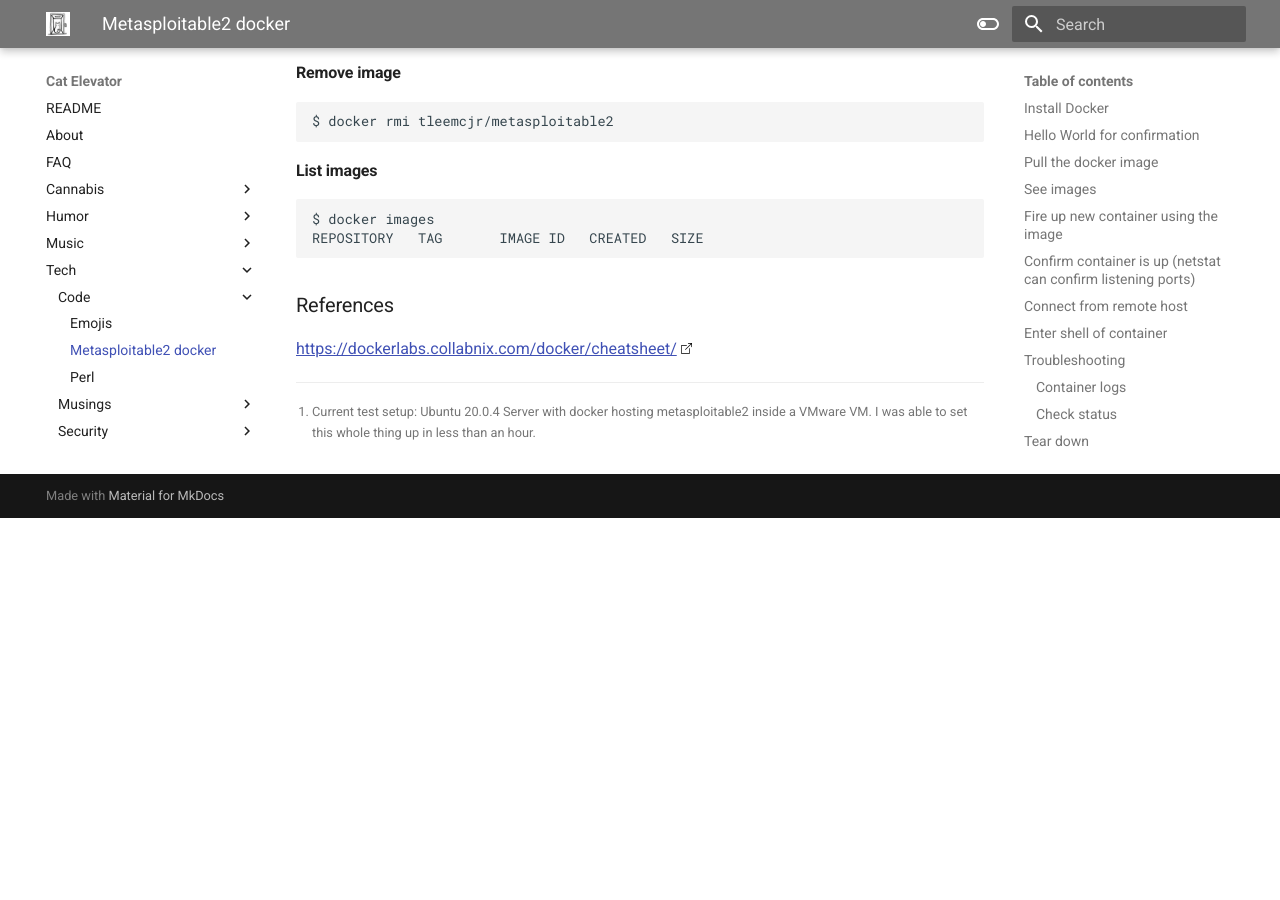
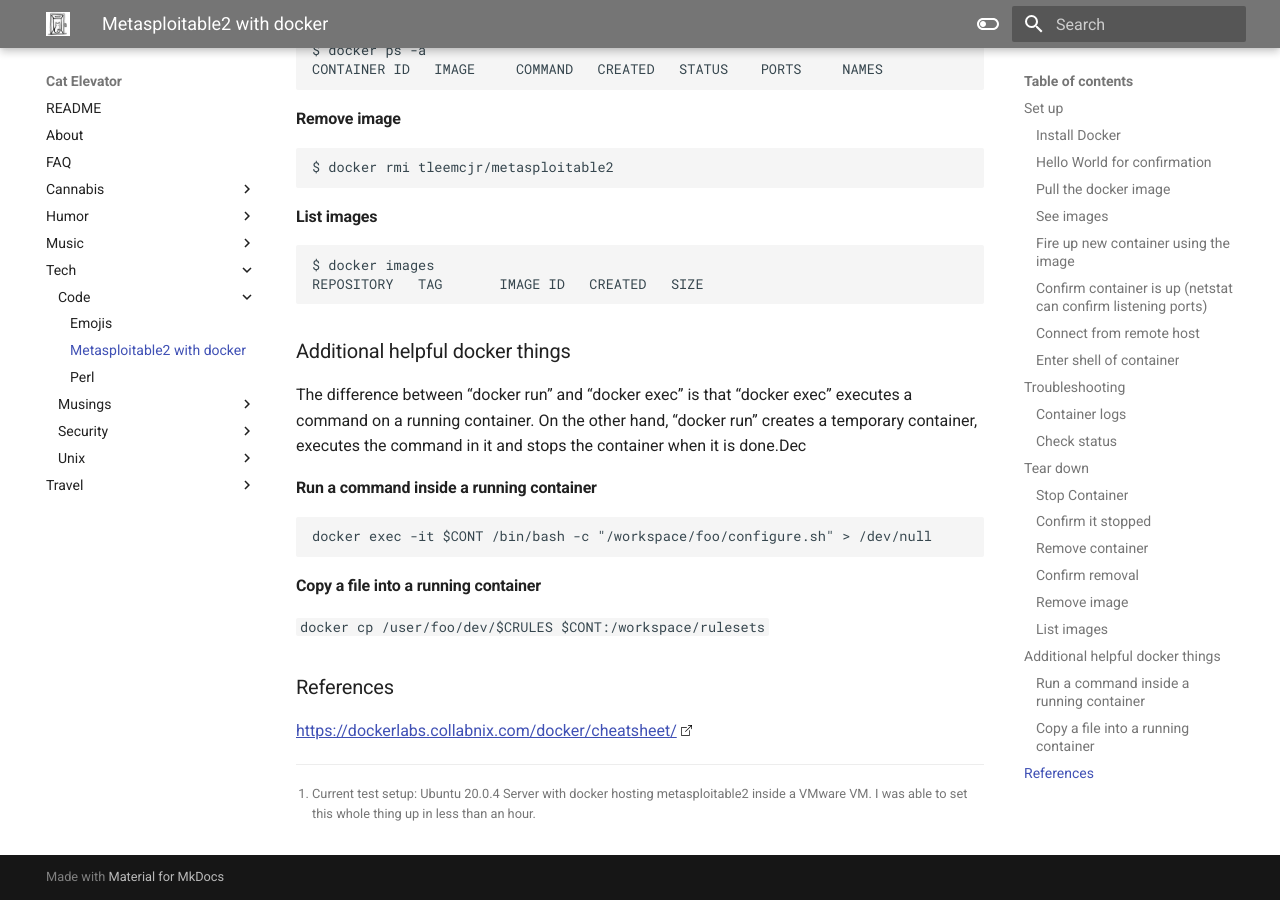
Before and after one commit to los7key/garden, an MkDocs documentation site: the page built from docs/tech/code/metasploitable2_docker.md, in a window 1280 px wide and 900 px high, scrolled down 2214 px. Built offline with MkDocs 1.6.1 and Material for MkDocs 9.7.7, drawn with Linux system fonts in a browser that asks for light colours; before the commit the page ends 2732 px from its top, so only the background shows below that; some of the changed text lies outside the part shown.

````diff
--- a/docs/tech/code/metasploitable2_docker.md
+++ b/docs/tech/code/metasploitable2_docker.md
@@ -1,10 +1,18 @@
+---
+layout: post
+title: Metasploitable2 with docker
+description: Metasploitable2 with docker
+date: 2022-04-10
+Last Updated: 2022-04-16
+---
+## Set up
 Set up Metasploitable2 with Docker
 (for Ubuntu based systems)[^1]
 
 NOTE: This assumes the following scenario:
 
 * Installing/running docker on a remote host (or in a VM)
-* I want to expose all the servies outside the container and outside the host
+* I want to expose all the services outside the container and outside the host
 * These commands are all run on the above host/VM
 * By putting my account in the docker group, I will not need sudo
 
@@ -109,6 +117,19 @@ $ docker images
 REPOSITORY   TAG       IMAGE ID   CREATED   SIZE
 ```
 
+## Additional helpful docker things
+The difference between “docker run” and “docker exec” is that “docker exec” executes a command on a running container. On the other hand, “docker run” creates a temporary container, executes the command in it and stops the container when it is done.Dec
+
+### Run a command inside a running container
+```
+docker exec -it $CONT /bin/bash -c "/workspace/foo/configure.sh" > /dev/null
+```
+
+### Copy a file into a running container
+```
+docker cp /user/foo/dev/$CRULES $CONT:/workspace/rulesets
+ ```
+
 ## References
 https://dockerlabs.collabnix.com/docker/cheatsheet/
 
````
Also changed, not shown: docs/cannabis/strains/README.md (+2 -1 lines), docs/tech/code/emojis.md (+5 -2 lines), docs/tech/unix/bash-prompts.md (+7 -1 lines), docs/tech/unix/getopts.md (added, +79 -0 lines), docs/tech/unix/grc.md (+2 -0 lines), docs/tech/unix/xfce-theme-installation.md (+7 -1 lines).
